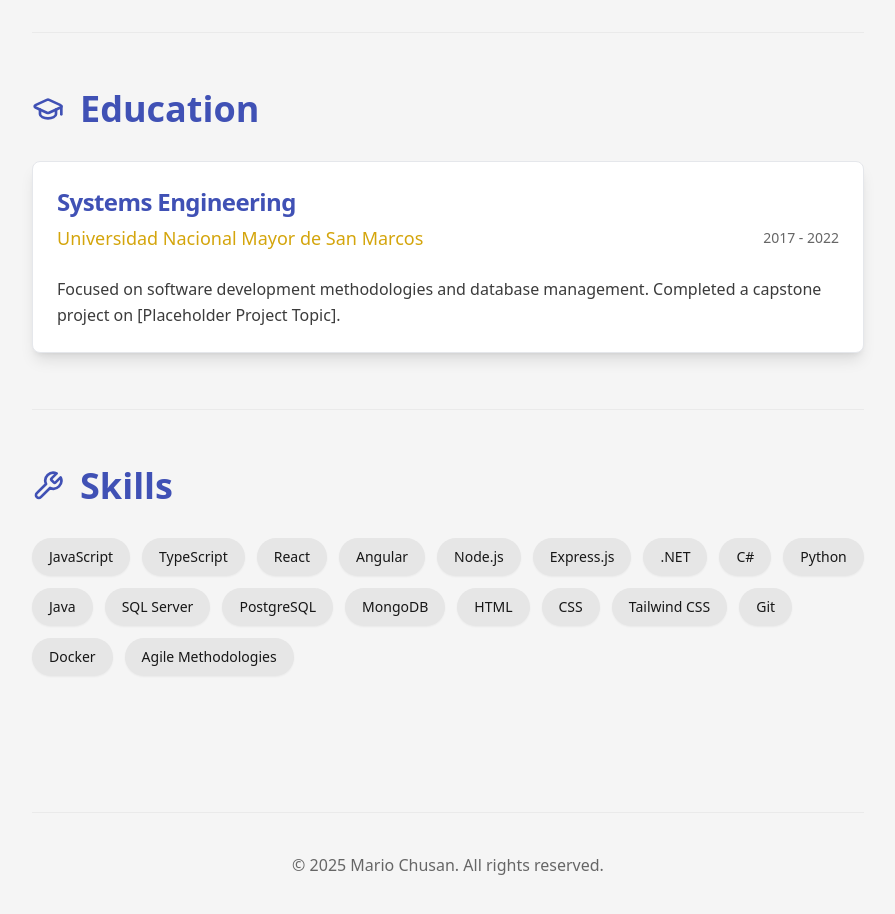
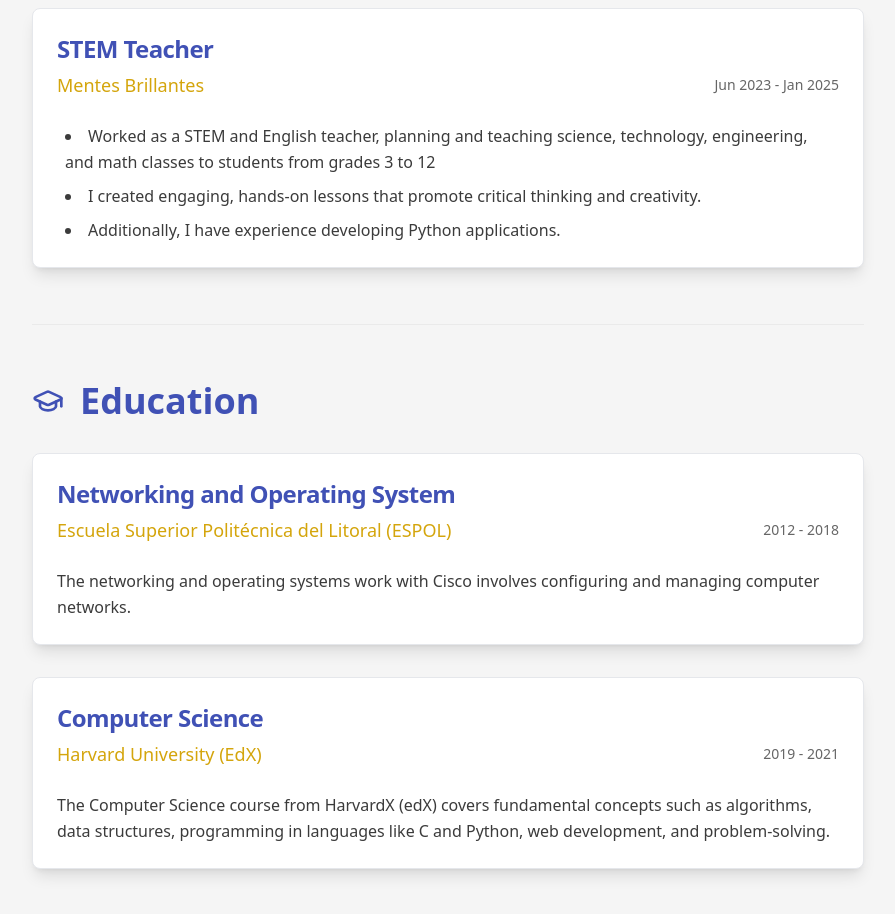
Before and after one commit to mchusantecnosys/CV, a Next.js app: page / in a window 1280 px wide. Shown: the part 1880-2794 px from the top of the page, without its empty margins (192-1087 px from the left). Built offline with nearby package versions, Linux system fonts and the light colour scheme.

Commit message:
modified:   next.config.ts 	modified:   src/pages/index.tsx

```diff
--- a/next.config.ts
+++ b/next.config.ts
@@ -3,6 +3,7 @@ import type { NextConfig } from "next";
 const nextConfig: NextConfig = {
   /* config options here */
   reactStrictMode: true,
+  // output: "export",
 };
 
 export default nextConfig;
--- a/src/pages/index.tsx
+++ b/src/pages/index.tsx
@@ -56,21 +56,39 @@ const cvData = {
         "Participated in daily stand-ups and team meetings.",
       ],
     },
+    {
+      id: 3,
+      title: "STEM Teacher", // Example, replace with actual
+      company: "Mentes Brillantes", // Example, replace with actual
+      period: "Jun 2023 - Jan 2025", // Example, replace with actual
+      description: [ // Replace with actual responsibilities/achievements
+        "Worked as a STEM and English teacher, planning and teaching science, technology, engineering, and math classes to students from grades 3 to 12",
+        "I created engaging, hands-on lessons that promote critical thinking and creativity.",
+        "Additionally, I have experience developing Python applications.",
+      ],
+    },
   ],
   education: [
     {
       id: 1,
-      degree: "Systems Engineering", // Example, replace with actual
-      institution: "Universidad Nacional Mayor de San Marcos", // Example, replace with actual
-      period: "2017 - 2022", // Example, replace with actual
-      description: "Focused on software development methodologies and database management. Completed a capstone project on [Placeholder Project Topic]." // Replace/elaborate
+      degree: "Networking and Operating System", // Example, replace with actual
+      institution: "Escuela Superior Politécnica del Litoral (ESPOL)", // Example, replace with actual
+      period: "2012 - 2018", // Example, replace with actual
+      description: "The networking and operating systems work with Cisco involves configuring and managing computer networks." // Replace/elaborate
+    },
+    {
+      id: 2,
+      degree: "Computer Science", // Example, replace with actual
+      institution: "Harvard University (EdX)", // Example, replace with actual
+      period: "2019 - 2021", // Example, replace with actual
+      description: "The Computer Science course from HarvardX (edX) covers fundamental concepts such as algorithms, data structures, programming in languages like C and Python, web development, and problem-solving." // Replace/elaborate
     },
     // Add more education entries if necessary
   ],
   skills: [ // Optional: Add a skills section if desired
-    "JavaScript", "TypeScript", "React", "Angular", "Node.js", "Express.js",
-    ".NET", "C#", "Python", "Java", "SQL Server", "PostgreSQL", "MongoDB",
-    "HTML", "CSS", "Tailwind CSS", "Git", "Docker", "Agile Methodologies"
+    "JavaScript", "TypeScript", "React", "Angular", "Node.js", "Next.js", "React.js",
+    "Python", "Java", "SQL Server", "PostgreSQL", "MongoDB", "Vite", "Python",
+    "HTML5", "CSS", "Tailwind CSS", "Git", "Docker", "Agile Methodologies"
   ]
 };
 
@@ -107,7 +125,7 @@ export default function Home() {
         </header>
 
         {/* Contact Info & Social Links */}
-        <Section title="Contact & Connect" icon={<Mail size={32}/>} className="border-b border-border/70" id="contact">
+        <Section title="Contact Info & Social Links" icon={<Mail size={32}/>} className="border-b border-border/70" id="contact">
           <Card className="bg-card shadow-lg">
             <CardContent className="p-6 md:p-8 grid md:grid-cols-2 gap-8">
               <div>
```
